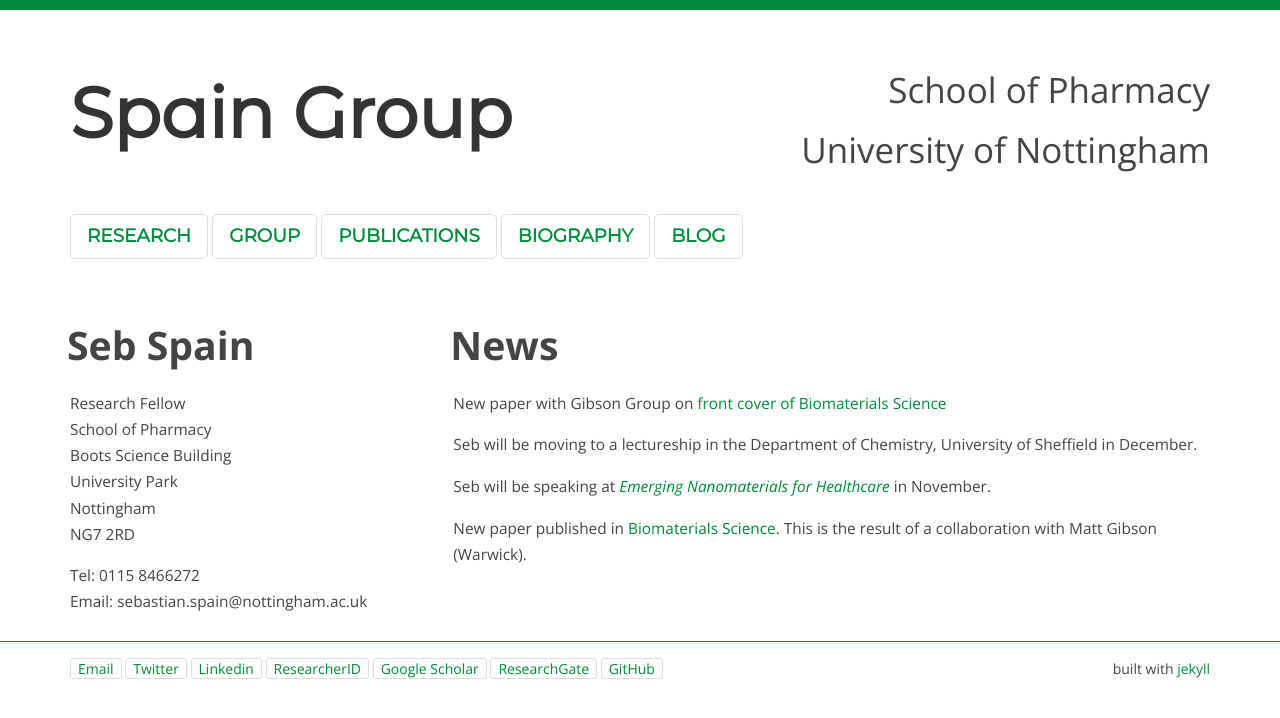
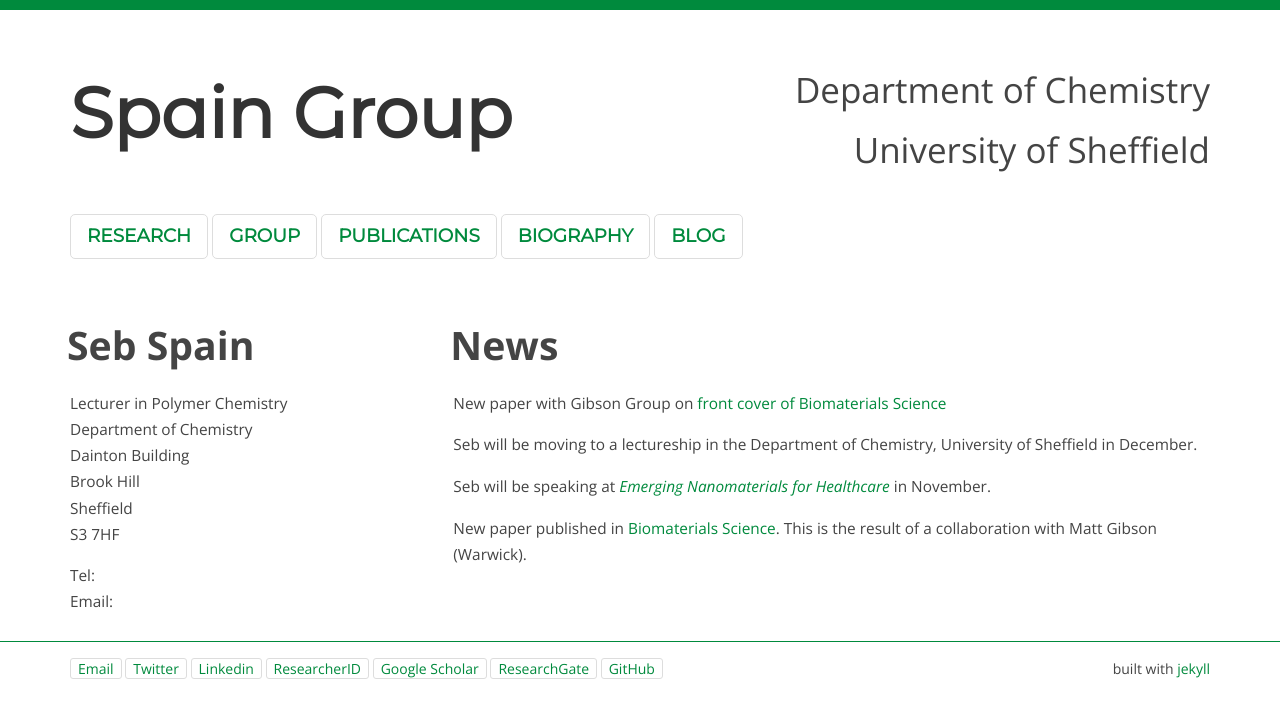
Before and after one commit to sebspain/sebspain.github.io, a Jekyll site: the page index.html, which Jekyll copies as it is, in a window 1280 px wide. Shown: the top 718 px of the page. Built offline with Jekyll 4.4.1, drawn with Linux system fonts in a browser that asks for light colours; Markdown is read by kramdown in place of the engine named in the settings.

Commit message:
updated address and affiliation. contacts details needed

```diff
--- a/index.html
+++ b/index.html
@@ -19,8 +19,8 @@
           <h1><a href="/index.html">Spain Group</a></h1>
 	</div>
 	<div class="unit w-1-2 align-right center-on-mobiles">
-          <p class="lead">School of Pharmacy</br>
-		University of Nottingham</p>
+          <p class="lead">Department of Chemistry</br>
+		University of Sheffield</p>
 	</div>
       </div>
   </header>
@@ -41,16 +41,16 @@
       <div class="unit w-1-3 center-on-mobiles">
         <h2>Seb Spain</h2>
         <p>
-          Research Fellow</br>
-          School of Pharmacy</br>
-          Boots Science Building</br>
-          University Park</br>
-          Nottingham</br>
-          NG7 2RD
+          Lecturer in Polymer Chemistry</br>
+          Department of Chemistry</br>
+          Dainton Building</br>
+          Brook Hill</br>
+          Sheffield</br>
+          S3 7HF
         </p>
         <p>
-        Tel: 0115 8466272</br>
-        Email: sebastian.spain@nottingham.ac.uk
+        Tel: </br>
+        Email:
         </p>
       </div>
       <div class="unit w-2-3 center-on-mobiles">
```
